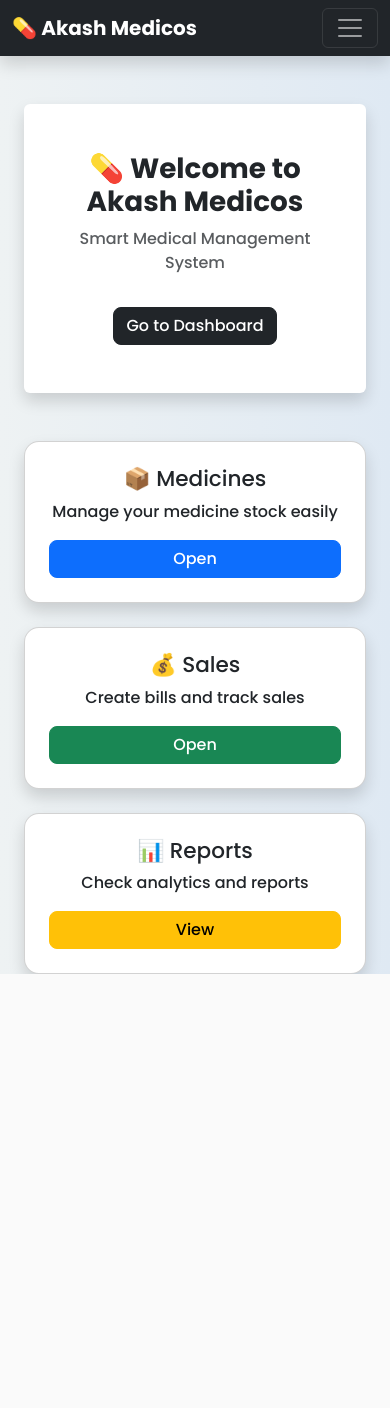
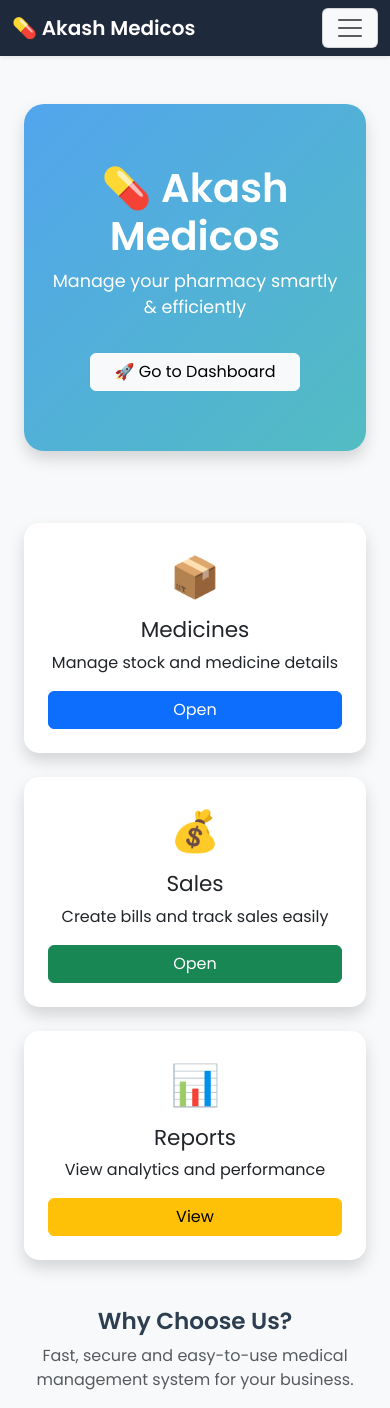
Before and after one commit to mitvr006/Projects, a Django app: page / in a window 390 px wide. Before the commit the page ends 974 px from the top, so only its background shows below. Run offline with Django 5.2, Linux system fonts and the light colour scheme; a user stored in the database is signed in.

Commit message:
improved dashboard, home page, and base page UI and added responsive design

```diff
--- a/templates/base.html
+++ b/templates/base.html
@@ -2,43 +2,118 @@
 <html>
 <head>
     <title>Medical Management System</title>
+
+    <!-- Bootstrap -->
     <link href="https://cdn.jsdelivr.net/npm/bootstrap@5.3.0/dist/css/bootstrap.min.css" rel="stylesheet">
-    <link href="https://fonts.googleapis.com/css2?family=Poppins:wght@300;500;700&display=swap" rel="stylesheet">
+
+    <!-- Google Font -->
+    <link href="https://fonts.googleapis.com/css2?family=Poppins:wght@300;400;600&display=swap" rel="stylesheet">
+
     <meta name="viewport" content="width=device-width, initial-scale=1">
 
     <style>
         body {
-        background: linear-gradient(to right, #eef2f3, #dfe9f3);
+            background: #f8f9fa;
             font-family: 'Poppins', sans-serif;
         }
 
-    h1, h2, h3 {
-        font-weight: 600;
+        /* Navbar */
+        .navbar {
+            background: #1e293b !important;
         }
 
+        .navbar-brand {
+            font-weight: 600;
+            font-size: 20px;
+        }
+
+        .nav-btn {
+            color: #fff;
+            text-decoration: none;
+            padding: 6px 12px;
+            border-radius: 6px;
+            transition: 0.3s;
+        }
+
+        .nav-btn:hover {
+            background: #334155;
+        }
+
+        .logout-btn {
+            background: #dc3545;
+            color: white;
+        }
+
+        .logout-btn:hover {
+            background: #b02a37;
+        }
+
+        .login-btn {
+            background: #198754;
+            color: white;
+        }
+
+        .login-btn:hover {
+            background: #146c43;
+        }
+
+        /* Cards */
         .card {
-        border-radius: 15px;
+            border-radius: 12px;
+            border: none;
         }
 
         .card:hover {
-        transform: translateY(-5px);
+            transform: translateY(-4px);
             transition: 0.3s;
         }
 
-    .btn {
+        /* Alerts */
+        .alert {
             border-radius: 8px;
         }
+
+
+        /* Dashboard Cards */
+        .dashboard-card {
+            border-radius: 15px;
+            background: #ffffff;
+            transition: all 0.3s ease;
+            box-shadow: 0 4px 15px rgba(0,0,0,0.08);
+        }
+
+        /* Hover Effect */
+        .dashboard-card:hover {
+            transform: translateY(-6px);
+            box-shadow: 0 10px 25px rgba(0,0,0,0.15);
+        }
+
+        /* Numbers Style */
+        .dashboard-card h2 {
+            font-size: 28px;
+            margin-top: 10px;
+        }
+
+        /* Section Title */
+        h3 {
+            color: #2c3e50;
+        }
+
+
     </style>
 
 </head>
 <body>
 
-<nav class="navbar navbar-expand-lg navbar-dark bg-dark shadow">
+<!-- 🔥 Navbar -->
+<nav class="navbar navbar-expand-lg shadow-sm">
 <div class="container">
 
-    <a class="navbar-brand fw-bold" href="{% url 'home'%}">💊 Akash Medicos</a>
+    <a class="navbar-brand text-white" href="{% url 'home' %}">
+        💊 Akash Medicos
+    </a>
 
-    <button class="navbar-toggler" type="button" data-bs-toggle="collapse" data-bs-target="#navbarNav">
+    <button class="navbar-toggler bg-light" type="button" data-bs-toggle="collapse" data-bs-target="#navbarNav">
         <span class="navbar-toggler-icon"></span>
     </button>
 
@@ -48,27 +123,31 @@
 
             {% if user.is_authenticated %}
 
-                <a class="btn btn-outline-light" href="{% url 'home' %}">Home</a>
-                <a class="btn btn-outline-light" href="{% url 'dashboard' %}">Dashboard</a>
+                <a class="nav-btn" href="{% url 'home' %}">Home</a>
+                <a class="nav-btn" href="{% url 'dashboard' %}">Dashboard</a>
 
                 {% if request.user.groups.all.0.name == "Admin" %}
-                <a class="btn btn-outline-light" href="{% url 'medicine_list' %}">Medicines</a>
-                <a class="btn btn-outline-light" href="{% url 'company_list' %}">Companies</a>
+                <a class="nav-btn" href="{% url 'medicine_list' %}">Medicines</a>
+                <a class="nav-btn" href="{% url 'company_list' %}">Companies</a>
                 {% endif %}
 
-                <a class="btn btn-success" href="{% url 'sale_list' %}">Sales</a>
-                <a class="btn btn-danger" href="{% url 'logout' %}">Logout</a>
+                <a class="nav-btn" href="{% url 'sale_list' %}">Sales</a>
+
+                <a class="nav-btn logout-btn" href="{% url 'logout' %}">Logout</a>
+
             {% else %}
 
-                <a class="btn btn-success" href="{% url 'login' %}">login</a>
+                <a class="nav-btn login-btn" href="{% url 'login' %}">Login</a>
 
             {% endif %}
 
         </div>
+
     </div>
 </div>
 </nav>
 
+<!-- Messages -->
 <div class="container mt-3">
 {% if messages %}
   {% for message in messages %}
@@ -79,11 +158,12 @@
 {% endif %}
 </div>
 
+<!-- Main Content -->
 <div class="container mt-4">
     {% block content %}{% endblock %}
 </div>
 
-
+<!-- Bootstrap JS -->
 <script src="https://cdn.jsdelivr.net/npm/bootstrap@5.3.0/dist/js/bootstrap.bundle.min.js"></script>
 
 </body>
--- a/templates/home.html
+++ b/templates/home.html
@@ -1,47 +1,95 @@
 {% extends 'base.html' %}
 {% block content %}
 
-<div class="container mt-5 text-center">
+<style>
+.hero {
+    background: linear-gradient(135deg, #52a5ed, #52bcc2);
+    color: white;
+    padding: 60px 20px;
+    border-radius: 20px;
+}
 
-<!-- Hero Section -->
-<div class="p-5 mb-4 bg-white rounded shadow">
-    <h1 class="fw-bold">💊 Welcome to Akash Medicos</h1>
-    <p class="text-muted">Smart Medical Management System</p>
+.hero h1 {
+    font-size: 2.5rem;
+    font-weight: bold;
+}
 
-    <a href="{% url 'dashboard' %}" class="btn btn-dark mt-3">
-        Go to Dashboard
+.hero p {
+    font-size: 1.1rem;
+}
+
+.feature-card {
+    border-radius: 15px;
+    transition: 0.3s;
+}
+
+.feature-card:hover {
+    transform: translateY(-8px);
+}
+
+.icon {
+    font-size: 40px;
+    margin-bottom: 10px;
+}
+.btn:hover {
+    transform: scale(1.05);
+    transition: 0.2s;
+}
+
+</style>
+
+<div class="container mt-5">
+
+<!-- 🔥 HERO SECTION -->
+<div class="hero text-center shadow">
+    <h1>💊 Akash Medicos</h1>
+    <p>Manage your pharmacy smartly & efficiently</p>
+
+    <a href="{% url 'dashboard' %}" class="btn btn-light mt-3 px-4">
+        🚀 Go to Dashboard
     </a>
 </div>
 
-<!-- Features -->
-<div class="row g-4 mt-4">
+<!-- 🔥 FEATURES -->
+<div class="row mt-5 g-4 text-center">
 
 <div class="col-12 col-md-4">
-<div class="card shadow p-4">
-<h4>📦 Medicines</h4>
-<p>Manage your medicine stock easily</p>
+<div class="card feature-card shadow p-4">
+<div class="icon">📦</div>
+<h4>Medicines</h4>
+<p>Manage stock and medicine details</p>
 <a href="{% url 'medicine_list' %}" class="btn btn-primary">Open</a>
 </div>
 </div>
 
 <div class="col-12 col-md-4">
-<div class="card shadow p-4">
-<h4>💰 Sales</h4>
-<p>Create bills and track sales</p>
+<div class="card feature-card shadow p-4">
+<div class="icon">💰</div>
+<h4>Sales</h4>
+<p>Create bills and track sales easily</p>
 <a href="{% url 'sale_list' %}" class="btn btn-success">Open</a>
 </div>
 </div>
 
 <div class="col-12 col-md-4">
-<div class="card shadow p-4">
-<h4>📊 Reports</h4>
-<p>Check analytics and reports</p>
+<div class="card feature-card shadow p-4">
+<div class="icon">📊</div>
+<h4>Reports</h4>
+<p>View analytics and performance</p>
 <a href="{% url 'dashboard' %}" class="btn btn-warning">View</a>
 </div>
 </div>
 
 </div>
 
+<!-- 🔥 EXTRA INFO SECTION -->
+<div class="mt-5 text-center">
+<h3 class="fw-bold">Why Choose Us?</h3>
+<p class="text-muted">
+Fast, secure and easy-to-use medical management system for your business.
+</p>
+</div>
+
 </div>
 
 {% endblock %}
```
Also changed, not shown: templates/dashboard.html (+24 -20 lines). Lines whose indentation alone changed are shown as unchanged.
